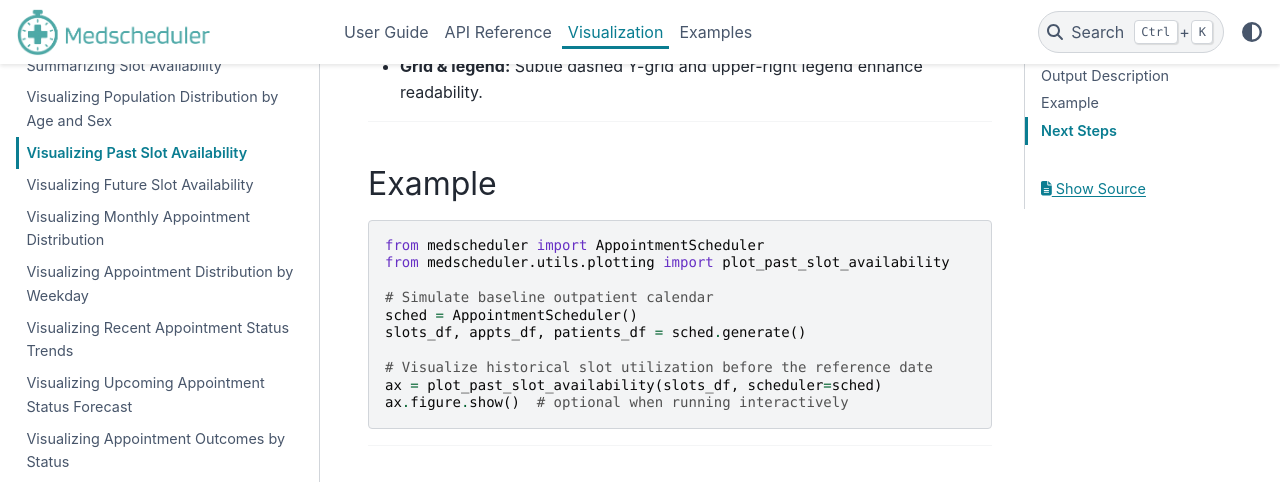
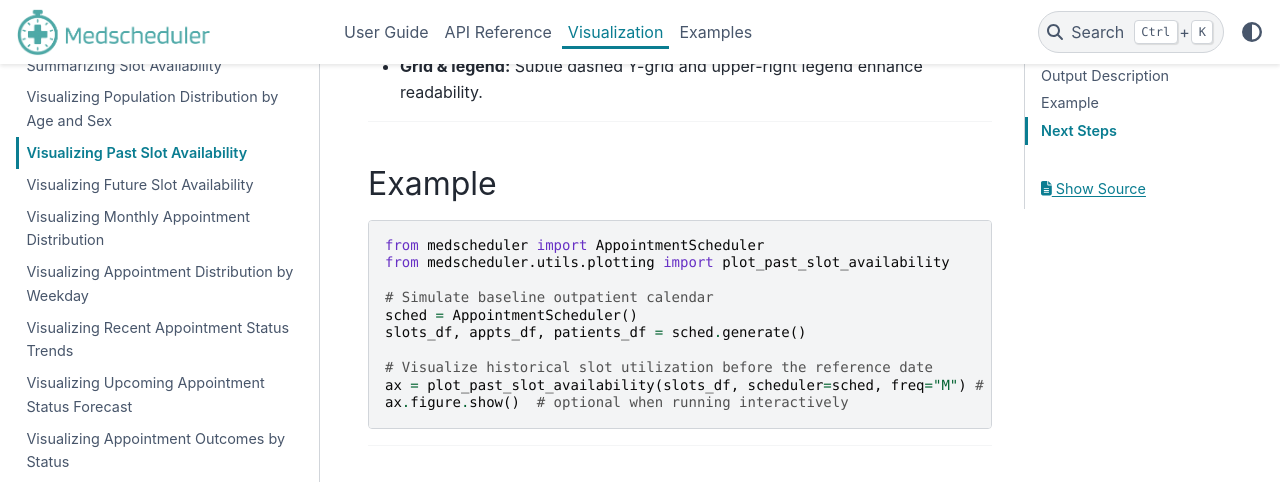
Before and after one commit to carogaltier/medscheduler, a Sphinx documentation site: the page built from docs/visualization/plot_past_slot_availability.md, in a window 1280 px wide and 900 px high, scrolled down 1942 px. Shown: the top 482 px of the window. Built offline with Sphinx 7.4.7 and the PyData theme 0.15.4, drawn with Linux system fonts in a browser that asks for light colours.

Commit message:
Update plot_past_slot_availability.md

````diff
--- a/docs/visualization/plot_past_slot_availability.md
+++ b/docs/visualization/plot_past_slot_availability.md
@@ -50,7 +50,7 @@ sched = AppointmentScheduler()
 slots_df, appts_df, patients_df = sched.generate()
 
 # Visualize historical slot utilization before the reference date
-ax = plot_past_slot_availability(slots_df, scheduler=sched)
+ax = plot_past_slot_availability(slots_df, scheduler=sched, freq="M") # Monthly aggregation
 ax.figure.show()  # optional when running interactively
 ```
 
````
